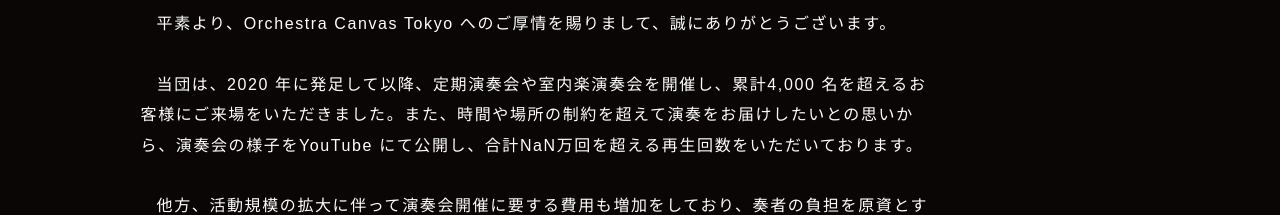
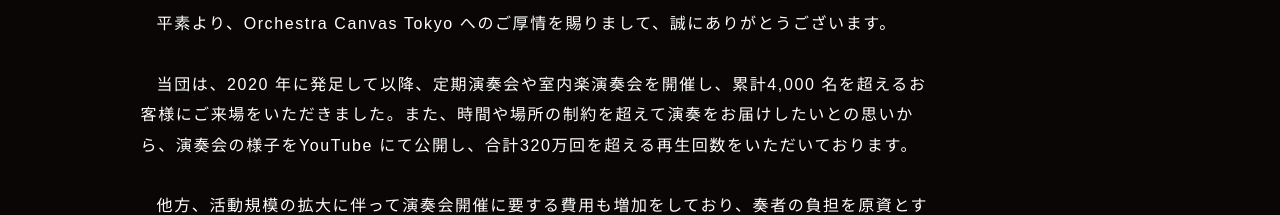
Before and after one commit to orchestra-canvas-tokyo/homepage, a SvelteKit app: page /support-us in a window 1280 px wide. Shown: the part 302-517 px from the top of the page. Built offline with nearby package versions, Linux system fonts and the light colour scheme; no server answers.

Commit message:
現在の条件を反映

```diff
--- a/src/routes/support-us/+page.svelte
+++ b/src/routes/support-us/+page.svelte
@@ -5,9 +5,9 @@
 	import mizuya from './mizuya.png';
 	import pdf from './ご支援のお願い.pdf';
 
-	import youTubeTotalViewCount from './youtube_total_view_count.txt';
+	import youTubeTotalViewCount from './youtube_total_view_count.txt?raw';
 	const displayingYouTubeTotalViewCount = `${
-		Math.floor(parseInt(youTubeTotalViewCount) / 100000) * 100
+		Math.floor(parseInt(youTubeTotalViewCount) / 100000) * 10
 	}万回`;
 </script>
 
```
Also changed, not shown: src/routes/support-us/youtube_total_view_count.txt.
